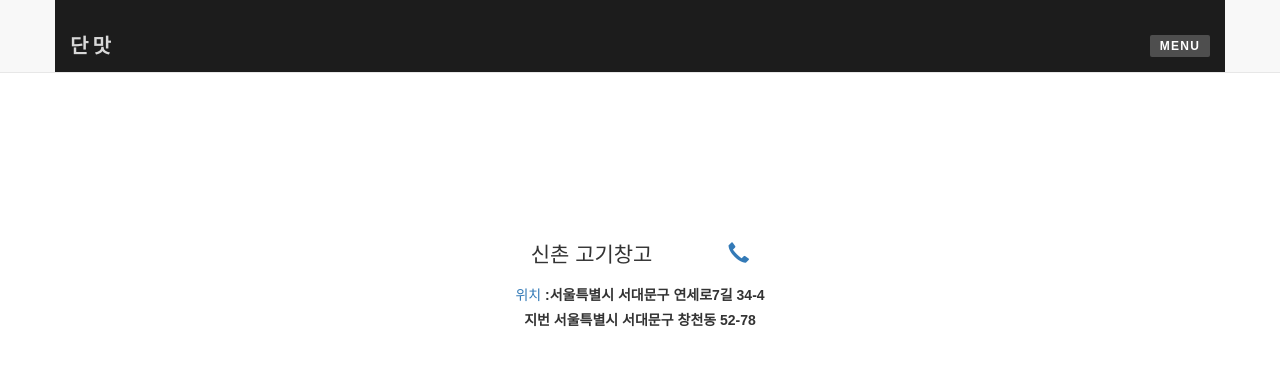
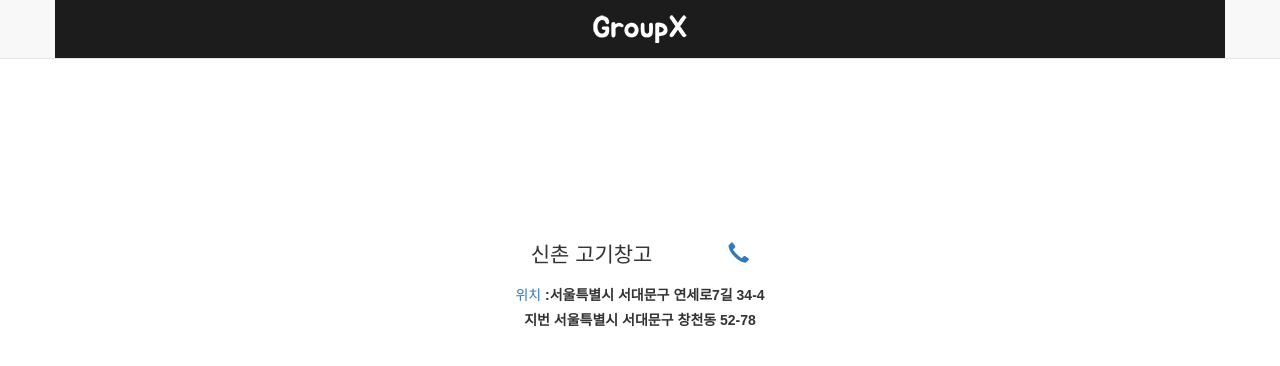
Before and after one commit to depromeet/TasteGroup-Web, a Django app: page /detail in a window 1280 px wide. Shown: the top 366 px of the page. Run offline with Django 3.2, Linux system fonts and the light colour scheme; some libraries are stand-ins or nearby versions; some web fonts are replaced.

Commit message:
debugged set layout in detail.html
some codes were overlapped in detail.html

```diff
--- a/tastegroup/templates/tastegroup/detail.html
+++ b/tastegroup/templates/tastegroup/detail.html
@@ -1,37 +1,6 @@
 {% extends 'tastegroup/layout.html' %}
 {% load staticfiles %}
 {% block content %}
-<!DOCTYPE html>
-<html lang="en">
-  <head>
-    <meta charset="utf-8">
-    <meta http-equiv="X-UA-Compatible" content="IE=edge">
-    <meta name="viewport" content="width=device-width, initial-scale=1">
-    <!-- The above 3 meta tags *must* come first in the head; any other head content must come *after* these tags -->
-    <title>단맛</title>
-
-    <!-- Bootstrap -->
-    <link href="{% static 'css/index.css' %}" rel="stylesheet">
-
-    <!-- HTML5 shim and Respond.js for IE8 support of HTML5 elements and media queries -->
-    <!-- WARNING: Respond.js doesn't work if you view the page via file:// -->
-    <!--[if lt IE 9]>
-      <script src="https://oss.maxcdn.com/html5shiv/3.7.2/html5shiv.min.js"></script>
-      <script src="https://oss.maxcdn.com/respond/1.4.2/respond.min.js"></script>
-    <![endif]-->
-    <!-- Latest compiled and minified CSS -->
-    <link rel="stylesheet" href="https://maxcdn.bootstrapcdn.com/bootstrap/3.3.6/css/bootstrap.min.css" integrity="sha384-1q8mTJOASx8j1Au+a5WDVnPi2lkFfwwEAa8hDDdjZlpLegxhjVME1fgjWPGmkzs7" crossorigin="anonymous">
-
-    <script src='https://cdn.firebase.com/js/client/2.2.1/firebase.js'></script>
-  </head>
-  <body>
-    <nav class="navbar navbar-default navbar-fixed-top">
-      <div class="container">
-        <h1 class="logo"><a href="/">단맛</a></h1>
-        <a class="to_nav" href="#primary_nav">Menu</a>
-      </div>
-    </nav>
-
     <div id="main" class="jumbotron" style="background-color:white; margin-top:15%">
       <!-- <img src="img/rests/01.png" style="width:75%; margin-left:12.5%">-->
       <center>
```
